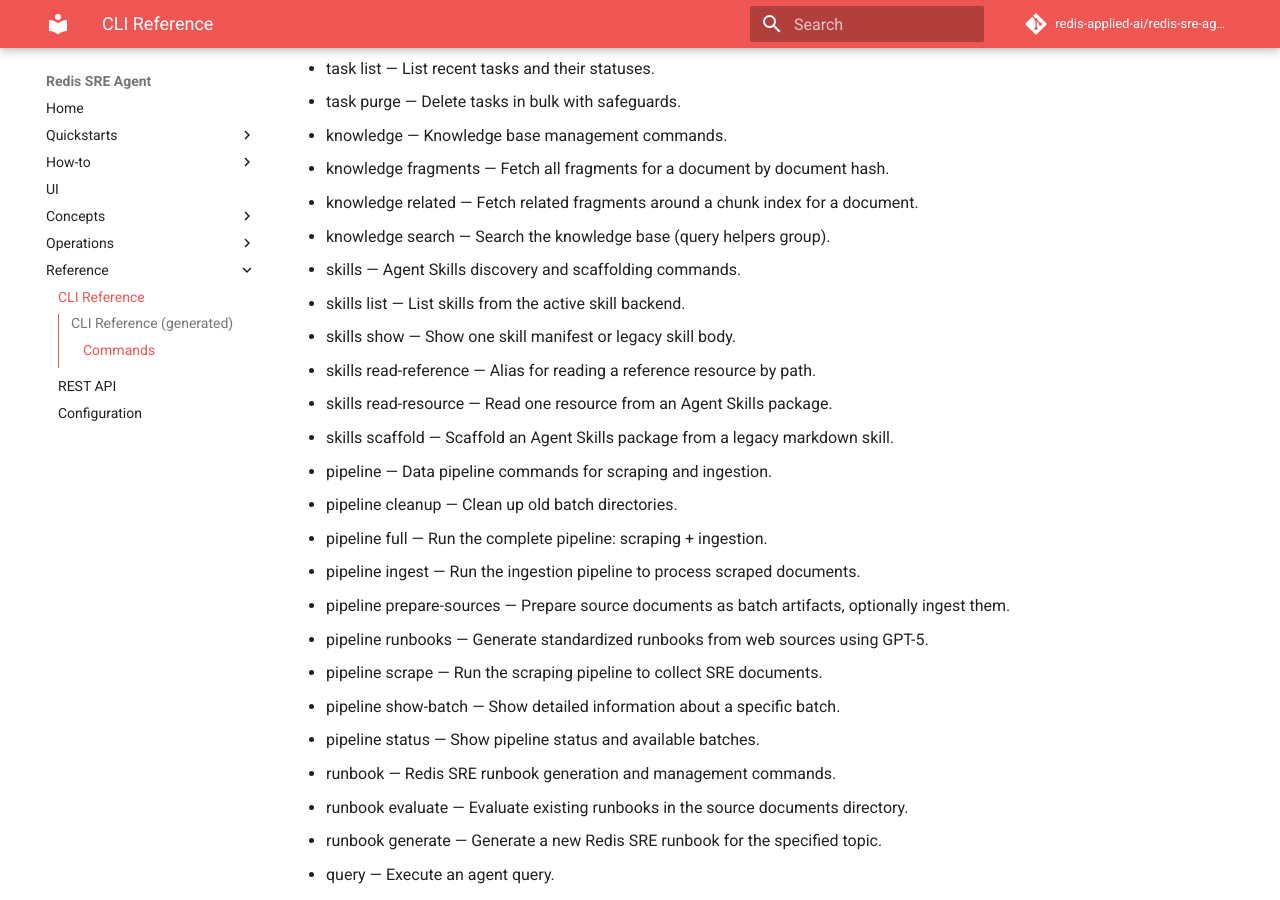
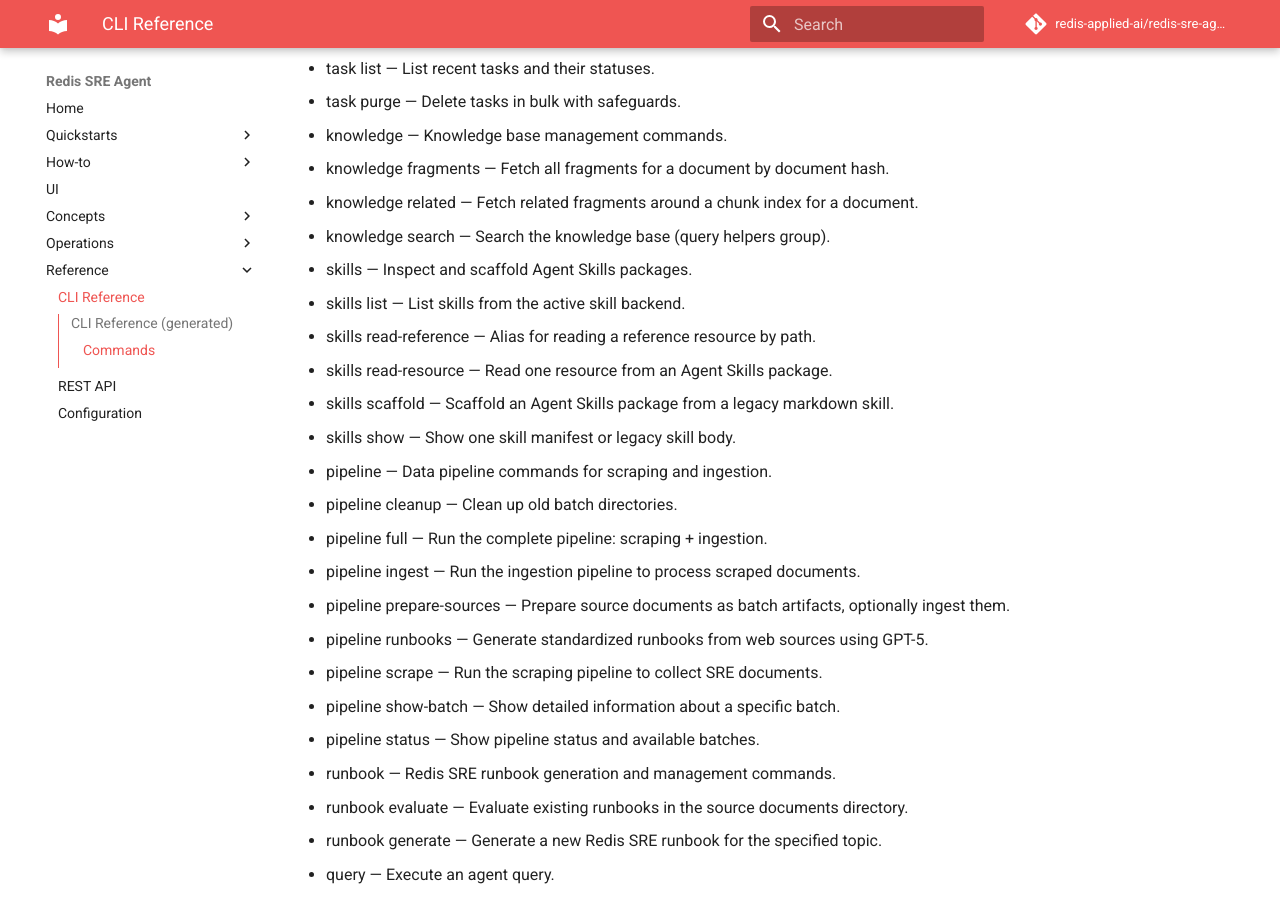
Before and after one commit to redis-applied-ai/redis-sre-agent, an MkDocs documentation site: the page built from docs/reference/cli.md, in a window 1280 px wide and 900 px high, scrolled down 1656 px. Built offline with MkDocs 1.6.1 and Material for MkDocs 9.7.7, drawn with Linux system fonts in a browser that asks for light colours; comment, search, counter and statistics services are not loaded.

Commit message:
Regenerate CLI reference docs

```diff
--- a/docs/reference/cli.md
+++ b/docs/reference/cli.md
@@ -53,12 +53,12 @@
 - knowledge fragments — Fetch all fragments for a document by document hash.
 - knowledge related — Fetch related fragments around a chunk index for a document.
 - knowledge search — Search the knowledge base (query helpers group).
-- skills — Agent Skills discovery and scaffolding commands.
+- skills — Inspect and scaffold Agent Skills packages.
 - skills list — List skills from the active skill backend.
-- skills show — Show one skill manifest or legacy skill body.
 - skills read-reference — Alias for reading a reference resource by path.
 - skills read-resource — Read one resource from an Agent Skills package.
 - skills scaffold — Scaffold an Agent Skills package from a legacy markdown skill.
+- skills show — Show one skill manifest or legacy skill body.
 - pipeline — Data pipeline commands for scraping and ingestion.
 - pipeline cleanup — Clean up old batch directories.
 - pipeline full — Run the complete pipeline: scraping + ingestion.
```
